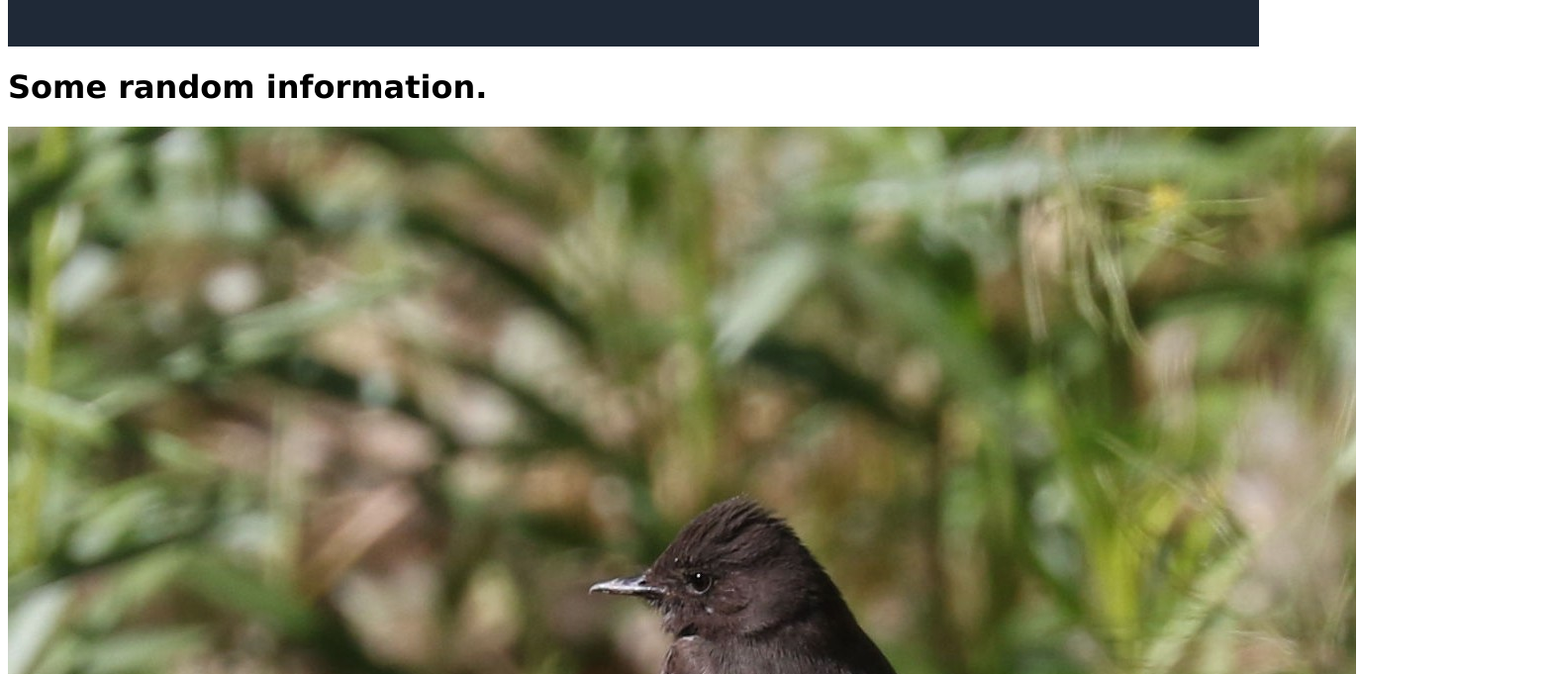
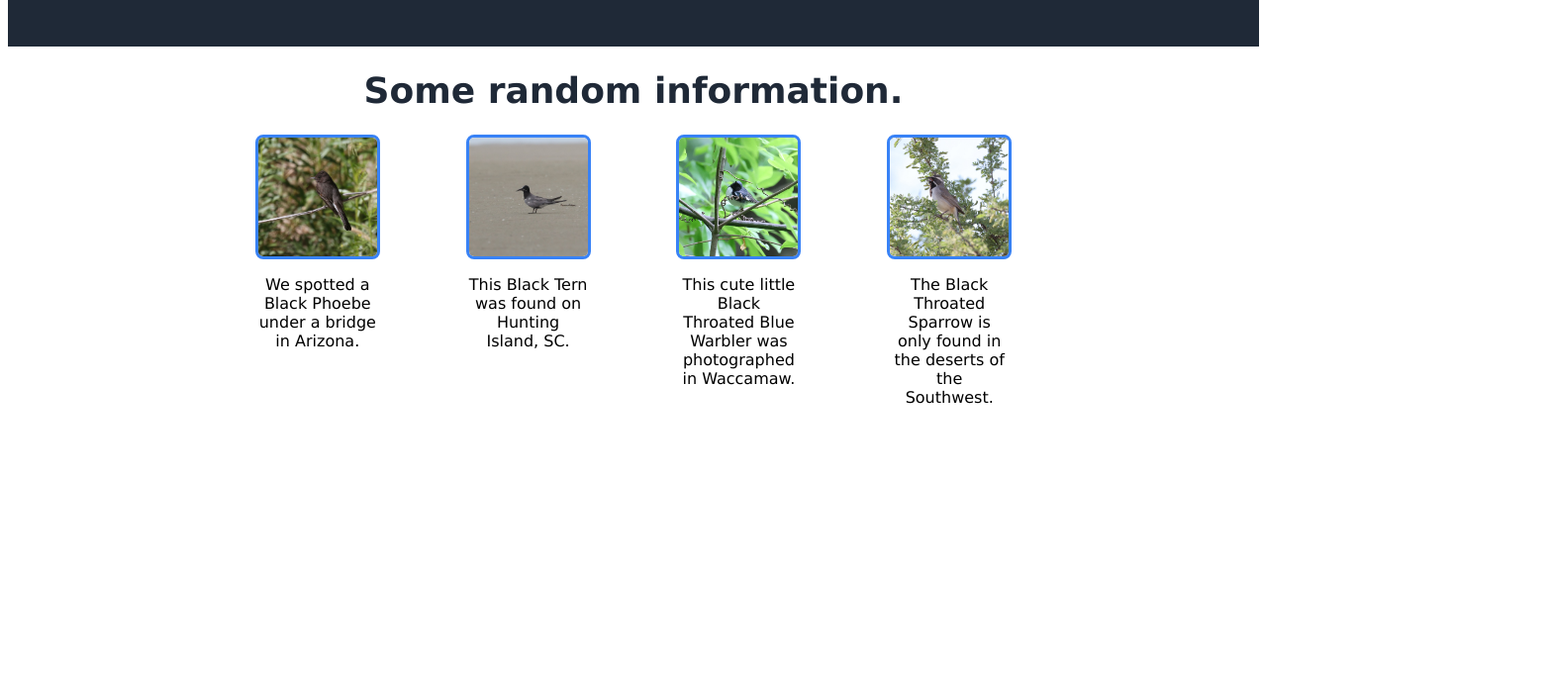
Before and after one commit to tfalasco/odin-landing-page, a plain HTML site: page index.html in a window 1280 px wide. Shown: the part 355-1036 px from the top of the page at 99% size, 1569 px wide, since content can reach past the window. After the commit the page ends 840 px from the top, so only its background shows below. Drawn offline with Linux system fonts and the light colour scheme.

Commit message:
Style info section

```diff
--- a/css/styles.css
+++ b/css/styles.css
@@ -15,6 +15,7 @@ html {
     padding-right: 15%;
     padding-bottom: 50px;
 }
+
 .header {
     display: flex;
     margin-bottom: 50px;
@@ -84,3 +85,42 @@ button {
     border-radius: 5px;
     padding: 6px;
 }
+
+.info {
+    padding-left: 20%;
+    padding-right: 20%;
+    padding-bottom: 50px;
+    display: flex;
+    flex-direction: column;
+}
+
+.info h1 {
+    font-size: 36px;
+    font-weight: 900;
+    color: #1F2937;
+    align-self: center;
+}
+
+.cards {
+    display: flex;
+    justify-content: space-between;
+}
+
+.card {
+    display: flex;
+    flex-direction: column;
+    align-items: center;
+    max-width: 120px;
+}
+
+.card img {
+    max-width: 120px;
+    border-color: #3882F6;
+    border-width: 3px;
+    border-radius: 8px;
+    border-style: solid;
+}
+
+.card p {
+    text-align: center;
+}
```
